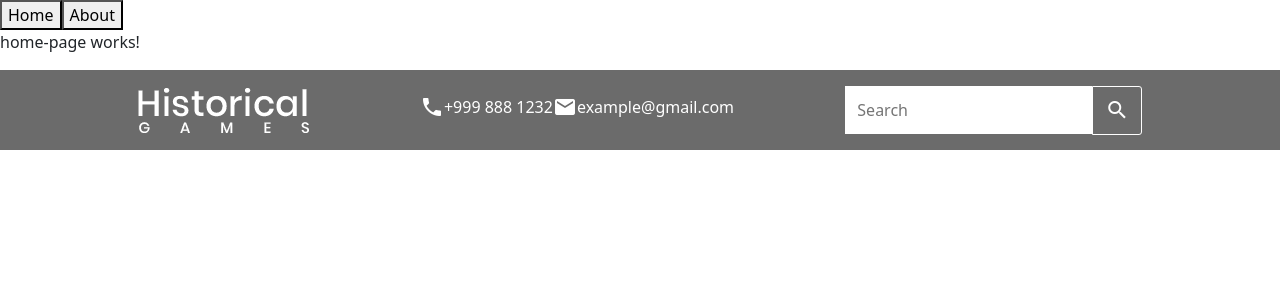
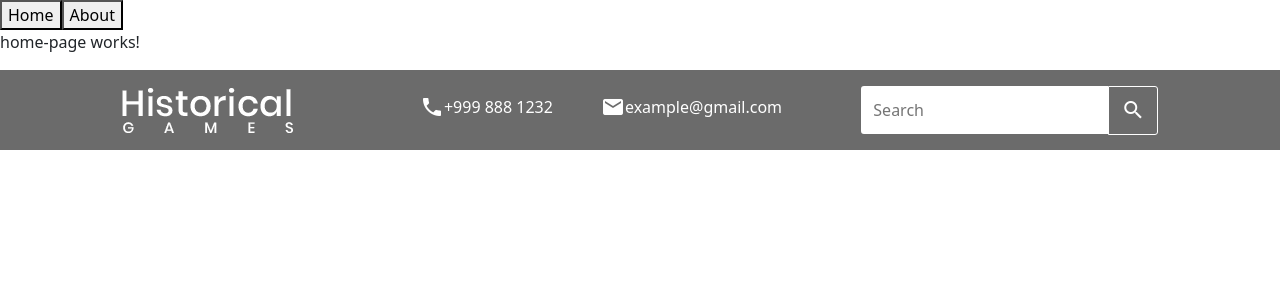
Before and after one commit to akaKAIN/game_shop, an Angular app: page /home in a window 1280 px wide. Shown: the top 300 px of the page. Built offline with nearby package versions, Linux system fonts and the light colour scheme.

Commit message:
Header block allmost done

```diff
--- a/src/app/shared/components/header-block/header-block.component.scss
+++ b/src/app/shared/components/header-block/header-block.component.scss
@@ -12,7 +12,4 @@ header {
 
 .contacts {
   display: flex;
-  &:first-child {
-    margin-right: 50px;
-  }
 }
--- a/src/app/shared/components/simple-contact/simple-contact.component.scss
+++ b/src/app/shared/components/simple-contact/simple-contact.component.scss
@@ -1,3 +1,7 @@
 .contact-item {
   color: #fff;
+
+  &:last-child {
+    margin-left: 3rem;
+  }
 }
--- a/src/app/shared/components/small-search-field/small-search-field.component.html
+++ b/src/app/shared/components/small-search-field/small-search-field.component.html
@@ -1,5 +1,5 @@
 <div class="search-item">
-  <label><input type="text" placeholder="Search" #input></label>
+  <label><input type="text" placeholder="Search" #input (keydown.enter)="submit(input.value)"></label>
   <button class="search-item__btn btn" (click)="submit(input.value)">
     <i class="material-icons search-item__icon">search</i>
   </button>
--- a/src/app/shared/components/small-search-field/small-search-field.component.scss
+++ b/src/app/shared/components/small-search-field/small-search-field.component.scss
@@ -16,4 +16,5 @@ input {
   line-height: 42px;
   border: 2px solid #fff;
   padding-left: 10px;
+  border-radius: 3px 0 0 3px;
 }
```
